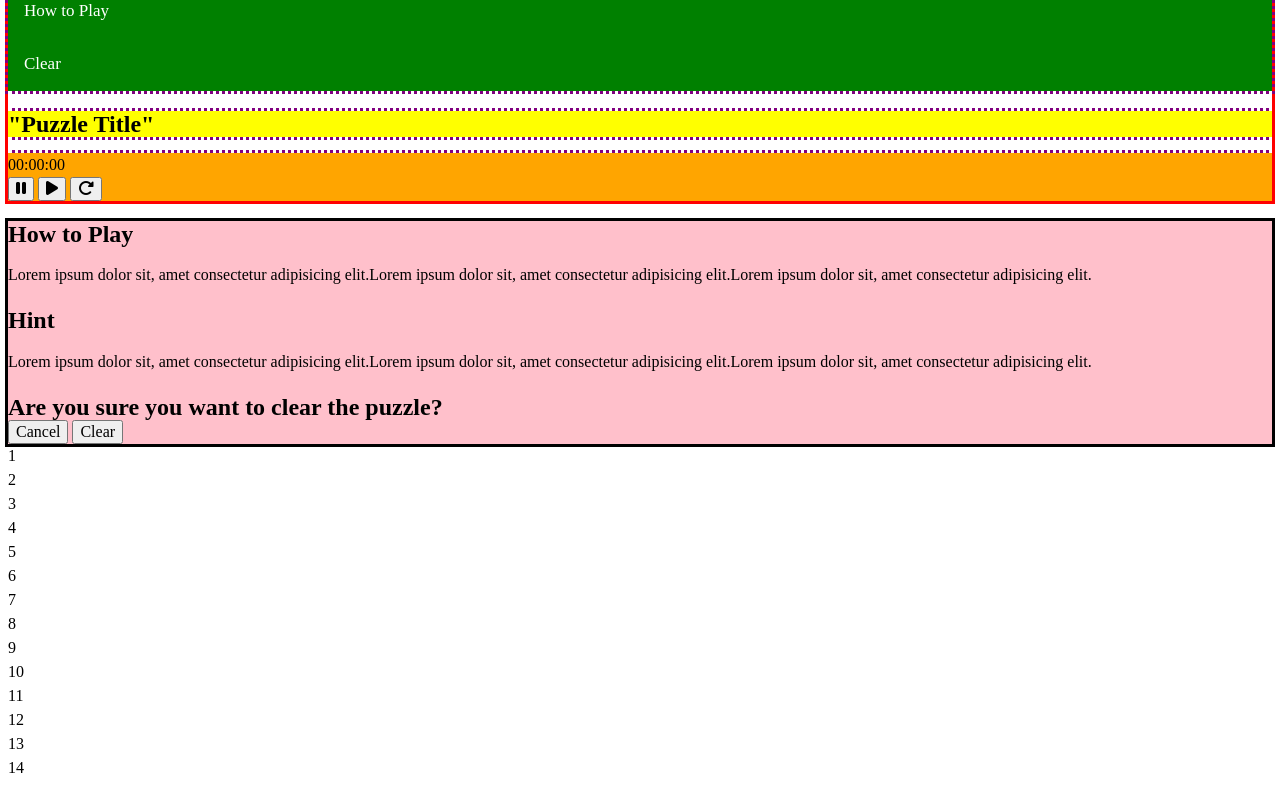
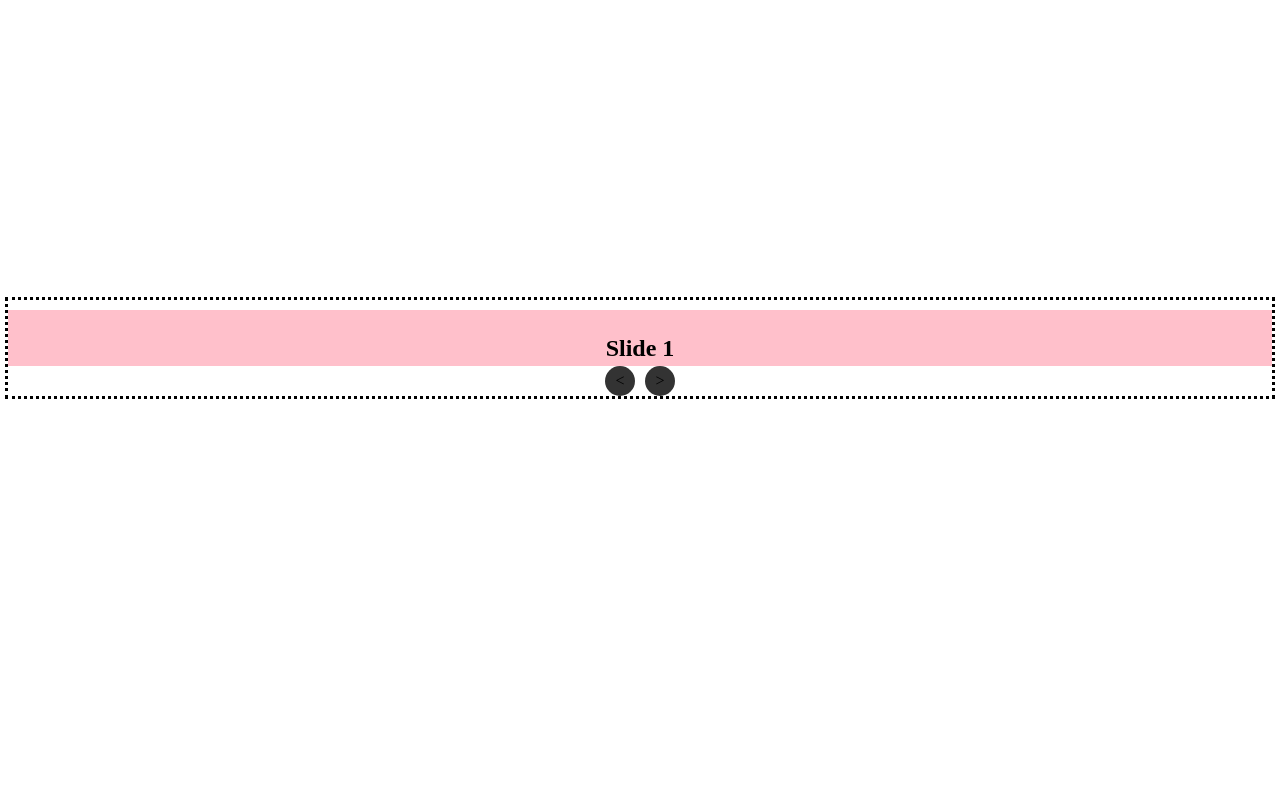
Before and after one commit to Anjie-MF/crosswordShowcase, a plain HTML site: page index.html in a window 1280 px wide. Shown: the part 268-1053 px from the top of the page. After the commit the page ends 816 px from the top, so only its background shows below. Drawn offline with Linux system fonts and the light colour scheme.

Commit message:
Added puzzle and scroll and clues

```diff
--- a/css/main.css
+++ b/css/main.css
@@ -94,17 +94,12 @@ textarea:not([rows]) {
    ========================================================================== */
 
 /* ---------------------Mobile Style-------------------------*/
-body {
-  /*background: linear-gradient(to bottom, rgba(217, 0, 255, 0.085), #66CCFF);
-   display: flex;
-  align-items: center;
-  justify-content: center;
-  margin: 0; */
-}
+body {}
 
 .gtkm {
   outline: 3px solid red;
-  display: show;
+  display: none;
+  /*dont forget me*/
 }
 
 .displayDate {
@@ -114,6 +109,8 @@ body {
 .displayDate .p {
   font-family: 'Courier New', Courier, monospace;
 }
+
+/* General styles for the Nav Bar -------------------------*/
 
 .nav-bar {
   outline: 3px solid red;
@@ -133,7 +130,8 @@ body {
 }
 
 .nav-menu #myLinks {
-  display: show;
+  display: none;
+  /*dont forget me*/
 }
 
 .nav-menu a {
@@ -157,16 +155,154 @@ body {
 .myLinks-text {
   outline: 3px solid black;
   background-color: pink;
-  display: show;
+  display: none;
+  /*dont forget me*/
 }
+
+/* General styles for the xword grid section ---------------------- */
+#grid {
+  display: grid;
+  grid-template-columns: repeat(18, 1fr);
+  grid-template-rows: repeat(14, 1fr);
+}
+
+#grid div {
+  display: flex;
+  justify-content: center;
+  align-items: center;
+  /* width: 50px;
+  height: 50px; */
+  border: 1px solid black;
+  cursor: pointer;
+}
+
+/* General styles for the clue section ---------------------- */
+.clues {
+  position: relative;
+  width: 100%;
+  overflow: hidden;
+  outline: 3px dotted black;
+}
+
+input[type="radio"] {
+  display: none;
+}
+
+#slides {
+  width: 100%;
+  position: relative;
+}
+
+#overflow {
+  overflow: hidden;
+  width: 100%;
+}
+
+.inner {
+  display: flex;
+  width: 1000%;
+  transition: transform 0.5s ease;
+}
+
+.frame {
+  flex: 1 0 10%;
+  display: flex;
+  justify-content: center;
+  align-items: center;
+  margin-top: 10px;
+  padding: 5px;
+  background-color: pink;
+}
+
+#frame1:checked~#slides .inner {
+  transform: translateX(0%);
+}
+
+#frame2:checked~#slides .inner {
+  transform: translateX(-10%);
+}
+
+#frame3:checked~#slides .inner {
+  transform: translateX(-20%);
+}
+
+#frame4:checked~#slides .inner {
+  transform: translateX(-30%);
+}
+
+#frame5:checked~#slides .inner {
+  transform: translateX(-40%)
+}
+
+#frame6:checked~#slides .inner {
+  transform: translateX(-50%);
+}
+
+#frame7:checked~#slides .inner {
+  transform: translateX(-60%);
+}
+
+#frame8:checked~#slides .inner {
+  transform: translateX(-70%);
+}
+
+#frame9:checked~#slides .inner {
+  transform: translateX(-80%);
+}
+
+#frame10:checked~#slides .inner {
+  transform: translateX(-90%);
+}
+
+#controls {
+  display: flex;
+  align-items: center;
+  justify-content: center;
+  gap: 10px;
+}
+
+#controls button {
+  background-color: #333;
+  border: none;
+  border-radius: 50%;
+  width: 30px;
+  height: 30px;
+  display: flex;
+  justify-content: center;
+  align-items: center;
+  font-size: 16px;
+  cursor: pointer;
+  transition: background 0.3s ease;
+}
+
+#controls button:hover {
+  background-color: #333;
+  color: white;
+}
+
+/* #controls {
+  position: absolute;
+  bottom: 10px;
+  left: 50%;
+  transform: translateX(-50%);
+  display: flex;
+  justify-content: space-between;
+  gap: 10px;
+}
+
+#controls label {
+  width: 10px;
+  height: 10px;
+  background: #ccc;
+  border-radius: 50%;
+  cursor: pointer;
+  transition: background 0.3s ease;
+}
+
+#controls label:hover,
+input[type="radio"]:checked+#controls label {
+  background: #333;
+} */
+
 /* ---------------------Desktop Styles-------------------------*/
-@media only screen and (min-width: 768px) {
-  /* body {
-    background: linear-gradient(to right, #8B0000, #FF6347);
-    display: flex;
-    align-items: center;
-    justify-content: center;
-    margin: 0;
-  } */
-
-}
+@media only screen and (min-width: 768px) {}
```
